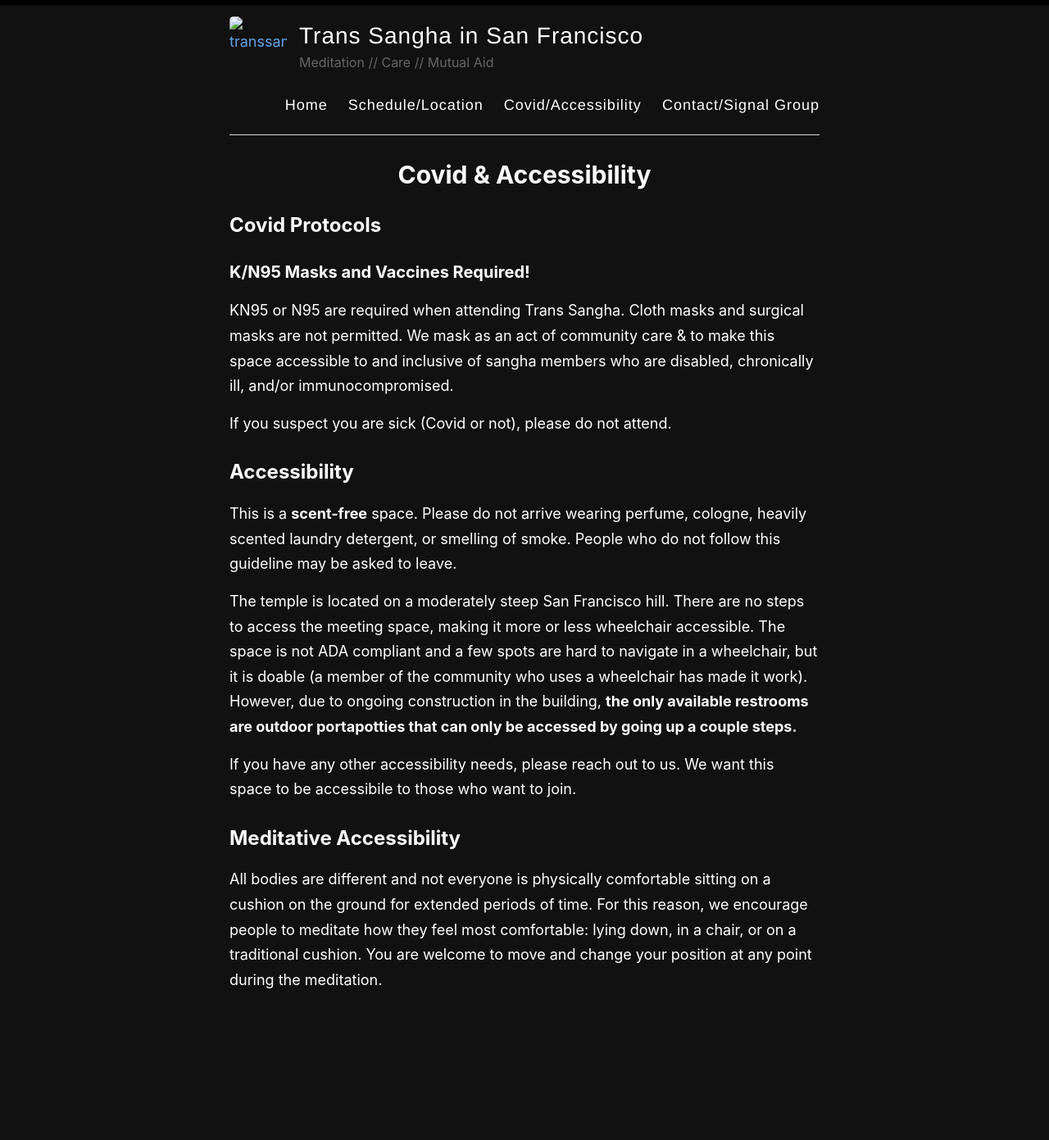
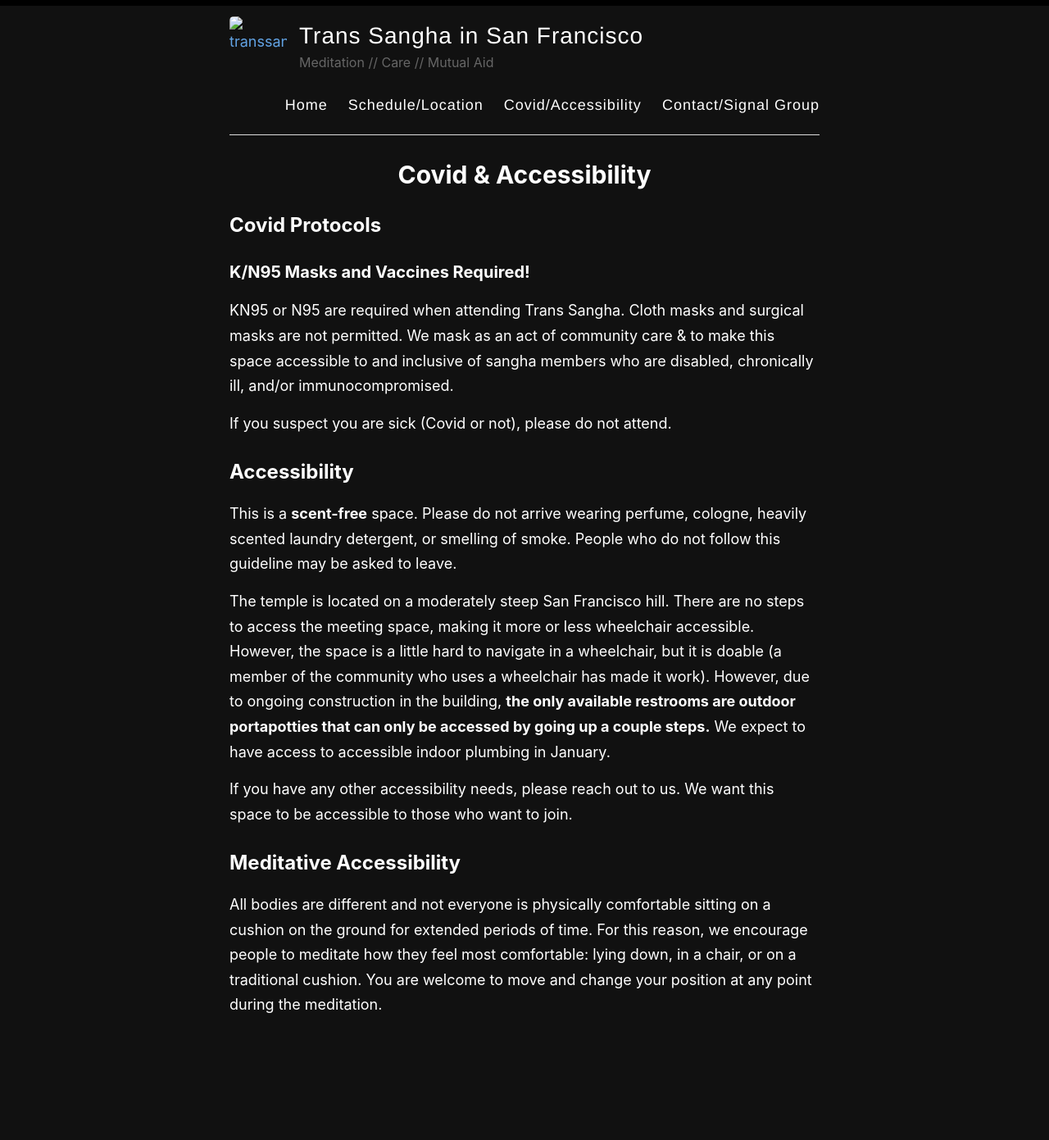
Before and after one commit to rykener/transsangha, a Jekyll site: the page built from _pages/covid.md, in a window 1280 px wide. Shown: the whole page at 82% size. Built offline with Jekyll 4.4.1, drawn with Linux system fonts in a browser that asks for light colours; before the commit the page ends 1360 px from its top, so only the background shows below that.

```diff
--- a/_pages/covid.md
+++ b/_pages/covid.md
@@ -17,9 +17,9 @@ If you suspect you are sick (Covid or not), please do not attend.
 
 This is a **scent-free** space. Please do not arrive wearing perfume, cologne, heavily scented laundry detergent, or smelling of smoke. People who do not follow this guideline may be asked to leave.
 
-The temple is located on a moderately steep San Francisco hill. There are no steps to access the meeting space, making it more or less wheelchair accessible. The space is not ADA compliant and a few spots are hard to navigate in a wheelchair, but it is doable (a member of the community who uses a wheelchair has made it work). However, due to ongoing construction in the building, **the only available restrooms are outdoor portapotties that can only be accessed by going up a couple steps.**
+The temple is located on a moderately steep San Francisco hill. There are no steps to access the meeting space, making it more or less wheelchair accessible. However, the space is a little hard to navigate in a wheelchair, but it is doable (a member of the community who uses a wheelchair has made it work). However, due to ongoing construction in the building, **the only available restrooms are outdoor portapotties that can only be accessed by going up a couple steps.** We expect to have access to accessible indoor plumbing in January.
 
-If you have any other accessibility needs, please reach out to us. We want this space to be accessibile to those who want to join.
+If you have any other accessibility needs, please reach out to us. We want this space to be accessible to those who want to join.
 
 ## Meditative Accessibility
 
```
Also changed, not shown: _pages/index.md (+1 -1 lines).
